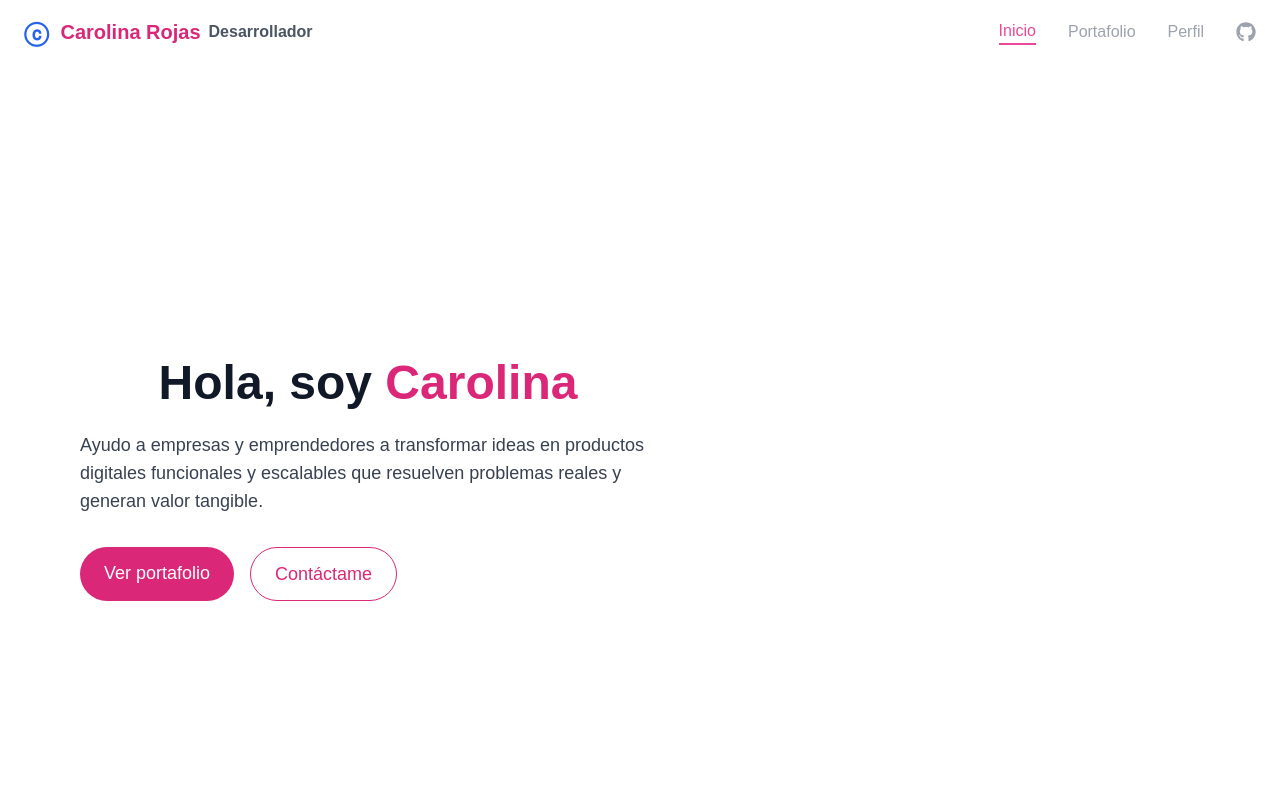
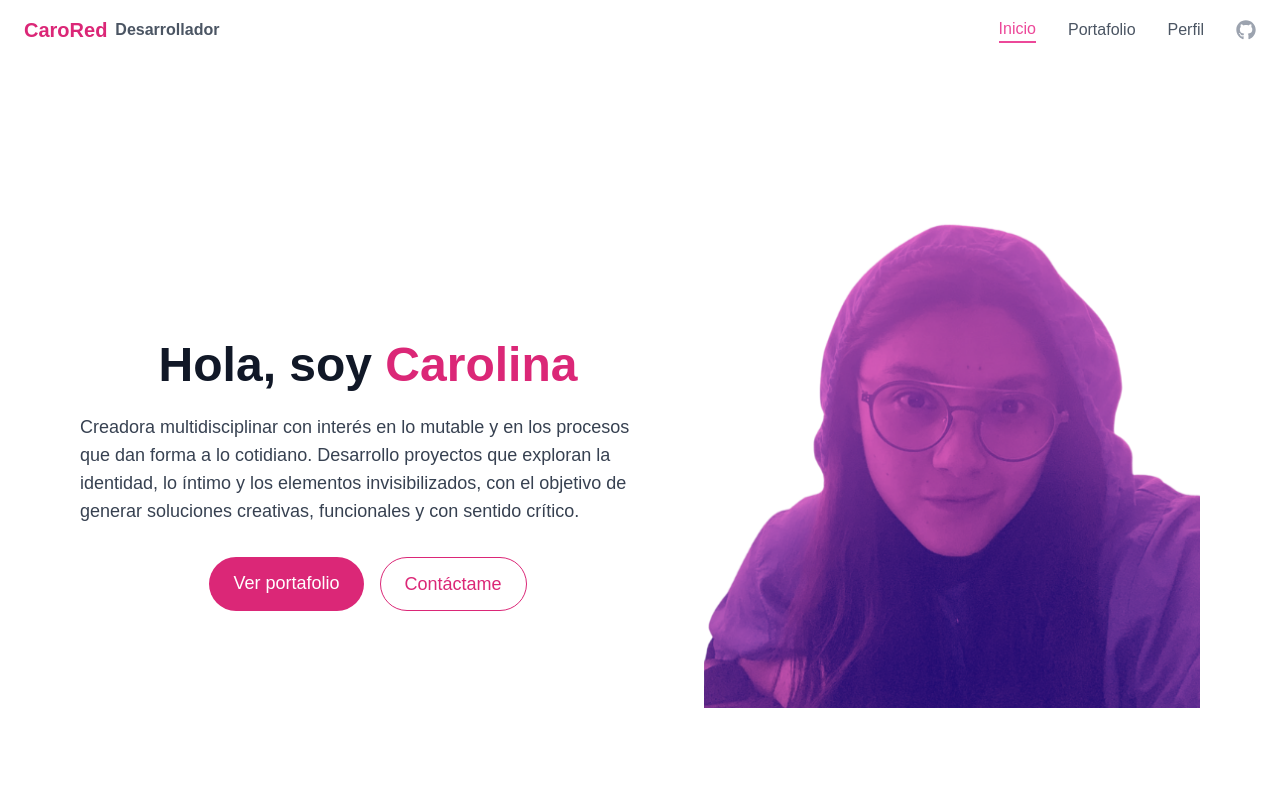
Before and after one commit to RedCaro14/Portafolio, a React (Vite) app: page / in a window 1280 px wide. Shown: the top 800 px of the page. Built offline with nearby package versions, Linux system fonts and the light colour scheme.

Commit message:
ajustes protafolio

```diff
--- a/src/components/FloatingButtons.jsx
+++ b/src/components/FloatingButtons.jsx
@@ -8,10 +8,10 @@ const FloatingButtons = ({ tags, selected, setSelected }) => {
         <button
           key={tag}
           onClick={() => setSelected(tag)}
-          className={`bg-white shadow-xl rounded-full px-2 py-4 text-sm font-medium transition duration-300 w-10 ${
+          className={`shadow-xl rounded-full px-2 py-4 text-sm font-medium transition duration-300 w-10 ${
             selected === tag
-              ? "bg-[#F00E8D] text-white"
-              : "text-gray-700 hover:bg-[#F00E8D] hover:text-white"
+              ? "bg-white text-[#F00E8D]"
+              : "bg-white text-gray-500 hover:bg-[#F00E8D] hover:text-white"
           }`}
           style={{
             writingMode: "vertical-rl",
--- a/src/components/Home/Header.jsx
+++ b/src/components/Home/Header.jsx
@@ -1,4 +1,5 @@
 // src/components/HeroSection.jsx
+
 export default function HeroSection() {
   return (
     <section className="flex flex-col-reverse md:flex-row items-center justify-between px-8 md:px-20 py-20 bg-white min-h-screen">
@@ -9,11 +10,10 @@ export default function HeroSection() {
           Hola, soy <span className="text-pink-600">Carolina</span>
         </h1>
         <p className="mt-6 text-lg text-gray-700">
-          Ayudo a empresas y emprendedores a transformar ideas en productos digitales
-          funcionales y escalables que resuelven problemas reales y generan valor tangible.
+          Creadora multidisciplinar con interés en lo mutable y en los procesos que dan forma a lo cotidiano. Desarrollo proyectos que exploran la identidad, lo íntimo y los elementos invisibilizados, con el objetivo de generar soluciones creativas, funcionales y con sentido crítico.
         </p>
 
-        <div className="mt-8 flex flex-col md:flex-row gap-4 justify-center md:justify-start">
+        <div className="mt-8 flex flex-col md:flex-row gap-4 justify-center">
           <a
             href="#portafolio"
             className="bg-pink-600 hover:bg-pink-700 text-white font-medium py-3 px-6 rounded-full text-center"
@@ -29,7 +29,13 @@ export default function HeroSection() {
         </div>
       </div>
 
-
+      {/* Imagen */}
+      <div className="mb-12 md:mb-0 md:ml-12">
+        <img
+          src="/images/mi-foto.png"
+          alt="Foto de Carolina"
+        />
+      </div>
     </section>
   );
 }
--- a/src/components/Home/Portfolio.jsx
+++ /dev/null
@@ -1,67 +0,0 @@
-import React, { useState } from "react";
-
-// Contenido por categoría
-const content = {
-  Arte: (
-    <div>
-      <h2 className="text-2xl font-bold mb-4">Proyectos de Arte</h2>
-      <p>Aquí va tu contenido artístico: ilustraciones, cerámica, etc.</p>
-    </div>
-  ),
-  Diseño: (
-    <div>
-      <h2 className="text-2xl font-bold mb-4">Proyectos de Diseño</h2>
-      <p>Proyectos de diseño gráfico, UI/UX, branding.</p>
-    </div>
-  ),
-  Desarrollo: (
-    <div>
-      <h2 className="text-2xl font-bold mb-4">Proyectos de Desarrollo</h2>
-      <p>Aplicaciones, sitios web, lógica en React, etc.</p>
-    </div>
-  ),
-  Videojuegos: (
-    <div>
-      <h2 className="text-2xl font-bold mb-4">Videojuegos</h2>
-      <p>Proyectos hechos en Unity o similares.</p>
-    </div>
-  ),
-};
-
-const Portafolio = () => {
-  const [selected, setSelected] = useState("Arte");
-  const tags = ["Arte", "Diseño", "Desarrollo", "Videojuegos"];
-
-  return (
-    <div className="relative min-h-screen bg-gray-50">
-      {/* Botones flotantes */}
-      <div className="fixed right-4 top-1/2 -translate-y-1/2 flex flex-col items-center gap-4 z-50">
-        {tags.map((tag) => (
-          <button
-            key={tag}
-            onClick={() => setSelected(tag)}
-            className={`bg-white shadow-xl rounded-xl px-3 py-2 w-fit h-auto transition duration-300 ${
-              selected === tag
-                ? "bg-[#F00E8D] text-white"
-                : "text-gray-700 hover:bg-[#F00E8D] hover:text-white"
-            }`}
-            style={{
-              writingMode: "vertical-rl",
-              textOrientation: "upright",
-              textAlign: "center",
-            }}
-          >
-            {tag}
-          </button>
-        ))}
-      </div>
-
-      {/* Contenido que cambia */}
-      <div className="max-w-4xl mx-auto pt-16 px-8">
-        {content[selected]}
-      </div>
-    </div>
-  );
-};
-
-export default Portafolio;
--- /dev/null
+++ b/src/components/Home/tagselector.jsx
@@ -0,0 +1,21 @@
+import React, { useState } from "react";
+
+const tags = ["Arte", "Web", "Cocina", "Joyería", "Cerámica"];
+
+export default function TagSelector() {
+  const [selected, setSelected] = useState(null);
+
+  return (
+    <div className="flex flex-wrap gap-4 p-4">
+      {tags.map((tag) => (
+        <button
+          key={tag}
+          className={selected === tag ? "primary" : "secondary"}
+          onClick={() => setSelected(tag)}
+        >
+          {tag}
+        </button>
+      ))}
+    </div>
+  );
+}
--- a/src/components/Navbar/Navbar.jsx
+++ b/src/components/Navbar/Navbar.jsx
@@ -1,15 +1,24 @@
 import React from "react";
-import { Link } from "react-router-dom";
+import { Link, useLocation } from "react-router-dom";
 import { Typewriter } from "react-simple-typewriter";
 import { FaGithub } from "react-icons/fa";
 
 const Navbar = () => {
+  const location = useLocation();
+  const currentPath = location.pathname;
+
+  const linkClass = (path) =>
+    `transition ${
+      currentPath === path
+        ? "border-b-2 border-pink-500 text-pink-500"
+        : "text-gray-600 hover:text-pink-500"
+    }`;
+
   return (
     <nav className="flex justify-between items-center px-6 py-4 bg-white shadow-md">
       <div className="flex items-center space-x-3">
-        <div className="text-blue-600 text-2xl font-bold">ⓒ</div>
         <div className="text-pink-600 font-bold text-xl flex items-center space-x-2">
-          <span>Carolina Rojas</span>
+          <span>CaroRed</span>
           <span className="text-gray-600 text-base">
             <Typewriter
               words={["Artista", "Desarrolladora", "Diseñadora"]}
@@ -24,13 +33,17 @@ const Navbar = () => {
         </div>
       </div>
 
-      {/* Botones de navegación corregidos */}
-      <div className="flex items-center space-x-8 text-gray-400 font-medium text-base">
-        <Link to="/" className="border-b-2 border-pink-500 text-pink-500">Inicio</Link>
-        <Link to="/portfolio" className="hover:text-pink-500 transition">Portafolio</Link>
-        <Link to="/profile" className="hover:text-pink-500 transition">Perfil</Link>
-        <a href="https://github.com/RedCaro14" target="_blank" rel="noopener noreferrer">
-          <FaGithub className="text-xl hover:text-pink-500 transition" />
+      <div className="flex items-center space-x-8 font-medium text-base">
+        <Link to="/" className={linkClass("/")}>Inicio</Link>
+        <Link to="/portfolio" className={linkClass("/portfolio")}>Portafolio</Link>
+        <Link to="/profile" className={linkClass("/profile")}>Perfil</Link>
+        <a
+          href="https://github.com/RedCaro14"
+          target="_blank"
+          rel="noopener noreferrer"
+          className="text-gray-400 hover:text-pink-500 transition"
+        >
+          <FaGithub className="text-xl" />
         </a>
       </div>
     </nav>
--- a/src/index.css
+++ b/src/index.css
@@ -48,13 +48,16 @@ html {
   scroll-behavior: smooth;
 }
 
-button {
-  @apply px-4 py-2 rounded text-white font-semibold;
+@layer components {
+  .primary {
+    @apply bg-blue-500 hover:bg-blue-700 text-white font-semibold px-4 py-2 rounded;
+  }
+
+  .secondary {
+    @apply bg-red-500 hover:bg-red-700 text-white font-semibold px-4 py-2 rounded;
+  }
 }
 
-button.primary {
-  @apply bg-blue-500 hover:bg-blue-700;
-}
 
 .radio-input {
   @apply h-5 w-5 text-blue-600 border-gray-300 focus:ring-blue-500;
```
Also changed, not shown: public/images/mi-foto.png (added).
